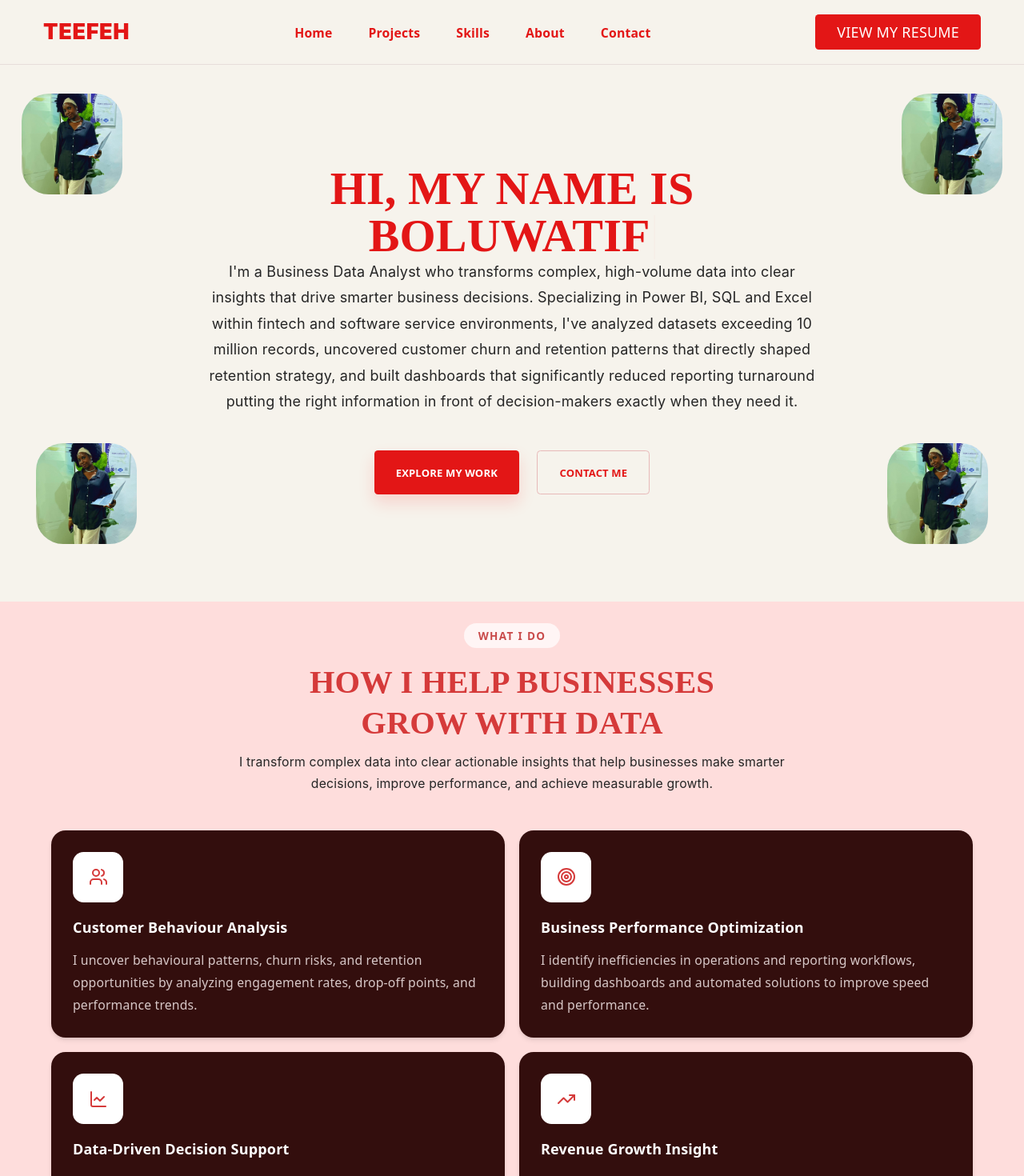
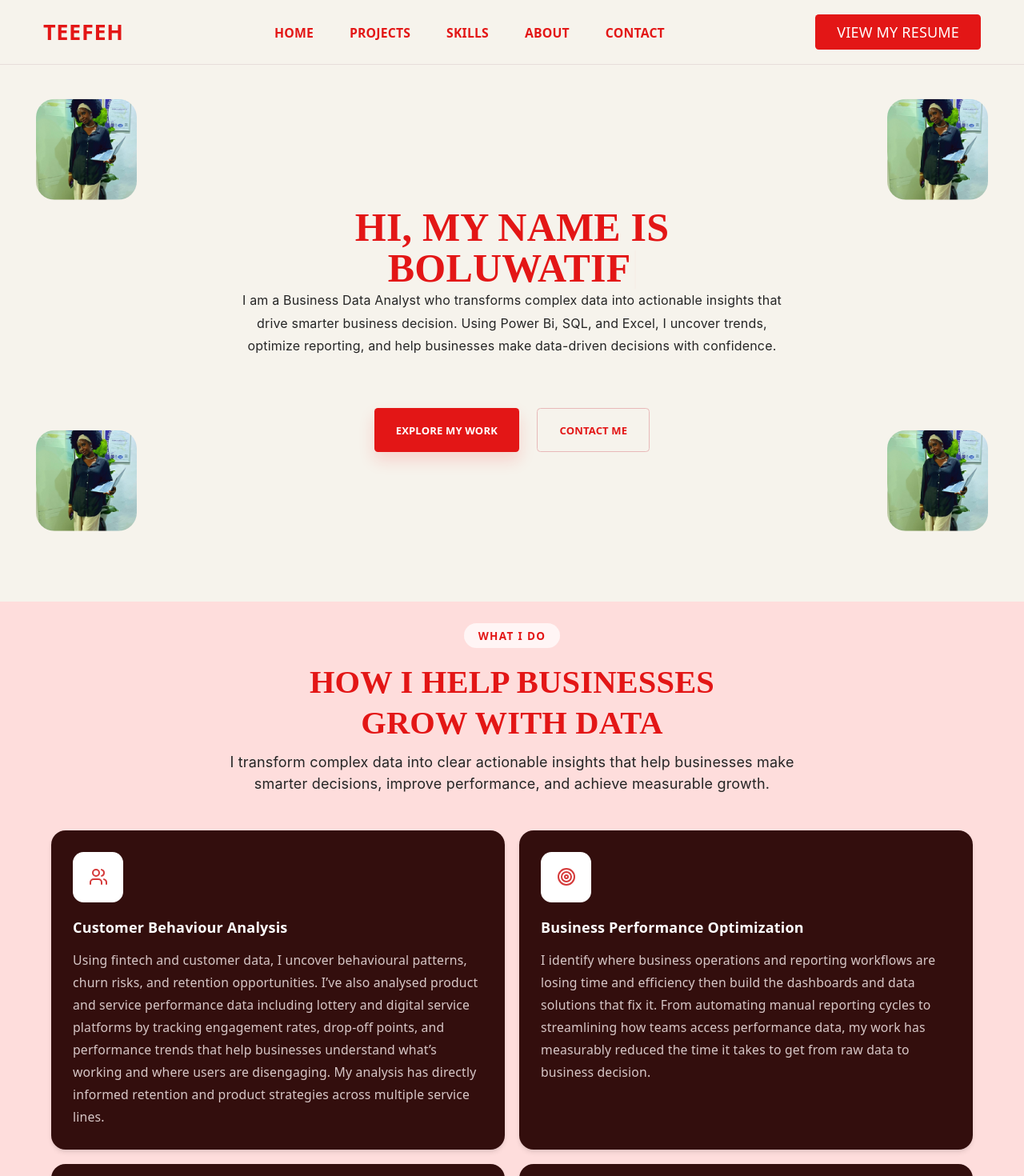
Before and after one commit to marvel164/teefeh-portfolio, a React (Vite) app: page / in a window 1280 px wide. Shown: the top 1470 px of the page at 80% size. Built offline with nearby package versions, Linux system fonts and the light colour scheme.

Commit message:
second commit

```diff
--- a/src/assets/components/Certifications.jsx
+++ b/src/assets/components/Certifications.jsx
@@ -21,7 +21,7 @@ const Certifications = () => {
             variants={fadeInUp}
             className="flex justify-center"
           >
-            <span className="inline-flex items-center px-4 py-1.5 rounded-full bg-white text-[#D52B2B] text-xs font-semibold uppercase tracking-wider shadow-sm">
+            <span className="inline-flex items-center px-4 py-1.5 rounded-full bg-white text-[#E31616] text-xs font-semibold uppercase tracking-wider shadow-sm">
               Credentials
             </span>
           </motion.div>
@@ -35,7 +35,7 @@ const Certifications = () => {
             transition={{ delay: 0.2 }}
             className="text-center mt-6"
           >
-            <span className="font-serif text-[#D52B2B] text-xl md:text-2xl lg:text-4xl font-bold">
+            <span className="font-serif text-[#E31616] text-xl md:text-2xl lg:text-4xl font-bold">
               Certifications
             </span>
             <br />
--- a/src/assets/components/Hero.jsx
+++ b/src/assets/components/Hero.jsx
@@ -3,12 +3,18 @@ import { useState, useEffect } from "react";
 import { motion } from "framer-motion";
 import Profile from "../images/profile.jpg";
 
-const fadeInUp = {
-  hidden: { opacity: 0, y: 40 },
-  visible: { opacity: 1, y: 0, transition: { duration: 0.6 } },
+// Bounce loop definition
+const bounceLoop = {
+  y: [0, -20, 0],
+  transition: {
+    duration: 0.8,
+    repeat: Infinity,
+    repeatType: "loop",
+    ease: "easeInOut",
+  },
 };
 
-// Infinite Typewriter hook with immediate first character
+// Infinite Typewriter hook
 const useTypewriter = (text, speed = 100, pause = 1500) => {
   const [displayed, setDisplayed] = useState(() =>
     text && text.length ? text[0] : "",
@@ -19,7 +25,7 @@ const useTypewriter = (text, speed = 100, pause = 1500) => {
     let i = 0;
     let forward = true;
     let interval;
-    const reducedPause = 300; // shorter pause when the text hits the first char (e.g., 'B')
+    const reducedPause = 300;
 
     const run = () => {
       setIsTyping(true);
@@ -52,7 +58,6 @@ const useTypewriter = (text, speed = 100, pause = 1500) => {
       }, speed);
     };
 
-    // Start from second character if text has at least one char
     i = text && text.length ? 1 : 0;
     if (i > 0) run();
 
@@ -68,60 +73,47 @@ const Hero = () => {
   return (
     <div className="bg-[#F6F3EC]">
       <section className="relative max-w-7xl mx-auto min-h-[85vh] flex items-center justify-center px-6">
-        {/* Floating Images */}
+        {/* Floating Images with bounce only */}
         <motion.img
           src={Profile}
           alt="Profile"
-          className="absolute left-6 top-5 md:top-10 lg:top-10 w-20 h-20 lg:w-28 lg:h-28 md:w-28 md:h-28 object-cover rounded-[34px]"
-          whileHover={{ scale: 1.1, transition: { duration: 0.2 } }}
-          initial="hidden"
-          whileInView="visible"
-          variants={fadeInUp}
-          transition={{ duration: 0.6 }}
-          viewport={{ once: false }}
+          className="absolute left-10 top-20 md:top-10 lg:top-15 w-20 h-20 lg:w-28 lg:h-28 md:w-28 md:h-28 object-cover rounded-[23px]"
+          whileHover={{ scale: 1.1 }}
+          animate={bounceLoop}
         />
         <motion.img
           src={Profile}
           alt="Profile"
-          className="absolute left-10 bottom-3 md:bottom-16 lg:bottom-16 w-20 h-20 lg:w-28 lg:h-28 md:w-28 md:h-28 object-cover rounded-[34px]"
-          whileHover={{ scale: 1.1, transition: { duration: 0.2 } }}
-          initial="hidden"
-          whileInView="visible"
-          variants={fadeInUp}
-          transition={{ duration: 0.6, delay: 0.2 }}
-          viewport={{ once: false }}
+          className="absolute left-10 bottom-20 md:bottom-16 lg:bottom-16 w-20 h-20 lg:w-28 lg:h-28 md:w-28 md:h-28 object-cover rounded-[23px]"
+          whileHover={{ scale: 1.1 }}
+          animate={bounceLoop}
         />
         <motion.img
           src={Profile}
           alt="Profile"
-          className="absolute right-6 top-5 md:top-10 lg:top-10 w-20 h-20 lg:w-28 lg:h-28 md:w-28 md:h-28 object-cover rounded-[34px]"
-          whileHover={{ scale: 1.1, transition: { duration: 0.2 } }}
-          initial="hidden"
-          whileInView="visible"
-          variants={fadeInUp}
-          transition={{ duration: 0.6, delay: 0.4 }}
-          viewport={{ once: false }}
+          className="absolute right-10 top-20 md:top-10 lg:top-15 w-20 h-20 lg:w-28 lg:h-28 md:w-28 md:h-28 object-cover rounded-[23px]"
+          whileHover={{ scale: 1.1 }}
+          animate={bounceLoop}
         />
         <motion.img
           src={Profile}
           alt="Profile"
-          className="absolute right-10 bottom-3 md:bottom-16 lg:bottom-16 w-20 h-20 lg:w-28 lg:h-28 md:w-28 md:h-28 object-cover rounded-[34px]"
-          whileHover={{ scale: 1.1, transition: { duration: 0.2 } }}
-          initial="hidden"
-          whileInView="visible"
-          variants={fadeInUp}
-          transition={{ duration: 0.6, delay: 0.6 }}
-          viewport={{ once: false }}
+          className="absolute right-10 bottom-20 md:bottom-16 lg:bottom-16 w-20 h-20 lg:w-28 lg:h-28 md:w-28 md:h-28 object-cover rounded-[23px]"
+          whileHover={{ scale: 1.1 }}
+          animate={bounceLoop}
         />
 
-        {/* Content */}
+        {/* Content with entrance animation preserved */}
         <div className="max-w-4xl text-center">
           <motion.span
             initial="hidden"
             whileInView="visible"
-            variants={fadeInUp}
+            variants={{
+              hidden: { opacity: 0, y: 40 },
+              visible: { opacity: 1, y: 0, transition: { duration: 0.6 } },
+            }}
             viewport={{ once: false }}
-            className="text-[#E31616] uppercase font-bold leading-[1.02] text-[32px] md:text-[40px] lg:text-[58px] font-['Cormorant_Garamond']"
+            className="text-[#E31616] uppercase font-bold leading-[1.02] text-[25px] md:text-[40px] lg:text-[50px] font-['Cormorant_Garamond']"
           >
             HI, MY NAME IS <br /> {typedName}
             <motion.span
@@ -135,45 +127,51 @@ const Hero = () => {
           <motion.p
             initial="hidden"
             whileInView="visible"
-            variants={fadeInUp}
-            transition={{ delay: 0.2 }}
+            variants={{
+              hidden: { opacity: 0, y: 40 },
+              visible: {
+                opacity: 1,
+                y: 0,
+                transition: { duration: 0.6, delay: 0.2 },
+              },
+            }}
             viewport={{ once: false }}
-            className="mt-8 text-[#252525] hidden md:block lg:block text-[18px] leading-[1.8] max-w-215 mx-auto font-normal font-['Inter']"
+            className="mt-8 text-[#252525] block text-[16px] leading-[1.8] max-w-215 mx-auto font-normal font-['Inter']"
           >
-            I'm a Business Data Analyst who transforms complex, high-volume data
-            into clear <br />
-            insights that drive smarter business decisions. Specializing in
-            Power BI, SQL and Excel <br />
-            within fintech and software service environments, I've analyzed
-            datasets exceeding 10 <br />
-            million records, uncovered customer churn and retention patterns
-            that directly shaped <br />
-            retention strategy, and built dashboards that significantly reduced
-            reporting turnaround <br />
-            putting the right information in front of decision-makers exactly
-            when they need it.
+            I am a Business Data Analyst who transforms complex data into
+            actionable insights that <br />
+            drive smarter business decision. Using Power Bi, SQL, and Excel, I
+            uncover trends, <br />
+            optimize reporting, and help businesses make data-driven decisions
+            with confidence.
           </motion.p>
 
           {/* Buttons */}
           <motion.div
             initial="hidden"
             whileInView="visible"
-            variants={fadeInUp}
-            transition={{ delay: 0.4 }}
+            variants={{
+              hidden: { opacity: 0, y: 40 },
+              visible: {
+                opacity: 1,
+                y: 0,
+                transition: { duration: 0.6, delay: 0.4 },
+              },
+            }}
             viewport={{ once: false }}
-            className="mt-10 flex justify-center gap-5"
+            className="mt-14 flex justify-center gap-5"
           >
             <motion.button
-              whileHover={{ scale: 1.08, transition: { duration: 0.2 } }}
+              whileHover={{ scale: 1.08 }}
               whileTap={{ scale: 0.95 }}
-              className="bg-[#E31616] text-white text-[13px] px-6 py-3 rounded-sm shadow-[0_10px_20px_rgba(255,26,26,0.15)] font-bold transition"
+              className="bg-[#E31616] text-white text-[11px] md:text-[13px] lg:text-[13px] px-6 py-3 rounded-sm shadow-[0_10px_20px_rgba(255,26,26,0.15)] font-bold transition"
             >
               EXPLORE MY WORK
             </motion.button>
             <motion.button
-              whileHover={{ scale: 1.08, transition: { duration: 0.2 } }}
+              whileHover={{ scale: 1.08 }}
               whileTap={{ scale: 0.95 }}
-              className="bg-transparent border border-[#E8B9B9] text-[13px] text-[#E31616] px-6 py-3 rounded-sm font-bold transition"
+              className="bg-transparent border border-[#E8B9B9] text-[11px] md:text-[13px] lg:text-[13px] text-[#E31616] px-6 py-3 rounded-sm font-bold transition"
             >
               CONTACT ME
             </motion.button>
--- a/src/assets/components/Navbar.jsx
+++ b/src/assets/components/Navbar.jsx
@@ -2,6 +2,7 @@
 
 import React, { useState, useEffect } from "react";
 import { motion } from "framer-motion";
+import { Menu } from "lucide-react";
 
 const Navbar = () => {
   const [scrolled, setScrolled] = useState(false);
@@ -53,13 +54,13 @@ const Navbar = () => {
           custom={0}
           variants={fadeDown}
         >
-          <span className="text-[#E31616] font-black text-2xl tracking-wide cursor-pointer font-['Inter']">
+          <span className="text-[#E31616] font-black text-2xl tracking-wide cursor-pointer ">
             TEEFEH
           </span>
         </motion.a>
 
         {/* Nav Links */}
-        <ul className="hidden md:flex items-center gap-10">
+        <ul className="hidden md:flex items-center gap-10 uppercase">
           {navLinks.map((link, i) => (
             <motion.li
               key={link.label}
@@ -73,7 +74,7 @@ const Navbar = () => {
                 className="relative inline-block text-[#E31616] text-sm font-semibold transition"
                 whileHover={{
                   scale: 1.1,
-                  color: "#b91c1c",
+                  color: "#E31616",
                 }}
                 onMouseEnter={(e) => {
                   e.currentTarget.querySelector("span").style.transform =
@@ -107,12 +108,21 @@ const Navbar = () => {
         >
           <motion.a
             href="#contact"
-            whileHover={{ scale: 1.1, backgroundColor: "#b91c1c" }} // 20% increase
+            whileHover={{ scale: 1.1, backgroundColor: "#E31616" }} // 20% increase
             whileTap={{ scale: 0.95 }}
             transition={{ duration: 0.3, ease: "easeInOut" }}
-            className="inline-block bg-[#E31616] text-white px-6 py-2 rounded font-medium"
+            className="hidden md:inline-block lg:inline-block bg-[#E31616] text-white px-6 py-2 rounded font-medium"
           >
             VIEW MY RESUME
+          </motion.a>
+          <motion.a
+            href="#contact"
+            whileHover={{ scale: 1.1, backgroundColor: "#E31616" }} // 20% increase
+            whileTap={{ scale: 0.95 }}
+            transition={{ duration: 0.3, ease: "easeInOut" }}
+            className="inline-block md:hidden lg:hidden bg-[#E31616] text-white px-6 py-2 rounded font-medium"
+          >
+            <Menu size={22} />
           </motion.a>
         </motion.div>
       </nav>
--- a/src/assets/components/Projects.jsx
+++ b/src/assets/components/Projects.jsx
@@ -22,7 +22,7 @@ const Projects = () => {
             variants={fadeInUp}
             className="flex justify-center mb-4"
           >
-            <span className="inline-flex items-center justify-center px-4 py-1.5 rounded-full bg-[#dad9d9] text-[#C94B4B] text-xs font-semibold uppercase tracking-widest">
+            <span className="inline-flex items-center justify-center px-4 py-1.5 rounded-full bg-[#dad9d9] text-[#E31616] text-xs font-semibold uppercase tracking-widest">
               Projects
             </span>
           </motion.div>
@@ -35,7 +35,7 @@ const Projects = () => {
             variants={fadeInUp}
             className="text-center mb-10"
           >
-            <span className="font-serif text-xl md:text-2xl lg:text-4xl font-bold uppercase text-[#D52B2B]">
+            <span className="font-serif text-xl md:text-2xl lg:text-4xl font-bold uppercase text-[#E31616]">
               Project Showcase
             </span>
             <br />
--- a/src/assets/components/ServiceCard.jsx
+++ b/src/assets/components/ServiceCard.jsx
@@ -20,7 +20,7 @@ const ServiceCard = () => {
           variants={fadeInUp}
           className="flex justify-center mb-4"
         >
-          <span className="inline-flex items-center justify-center px-4 py-1.5 rounded-full bg-[#FFF5F5] text-[#C94B4B] text-xs font-semibold uppercase tracking-widest">
+          <span className="inline-flex items-center justify-center px-4 py-1.5 rounded-full bg-[#FFF5F5] text-[#E31616] text-xs font-semibold uppercase tracking-widest">
             What I Do
           </span>
         </motion.div>
@@ -33,7 +33,7 @@ const ServiceCard = () => {
           variants={fadeInUp}
           className="flex justify-center"
         >
-          <span className="text-center text-[#D53A3A] font-bold text-xl md:text-2xl lg:text-4xl leading-tight uppercase font-['Cormorant_Garamond']">
+          <span className="text-center text-[#E31616] font-bold text-xl md:text-2xl lg:text-4xl leading-tight uppercase font-['Cormorant_Garamond']">
             How I Help Businesses <br /> Grow with Data
           </span>
         </motion.div>
@@ -46,10 +46,11 @@ const ServiceCard = () => {
           variants={fadeInUp}
           className="flex justify-center"
         >
-          <span className="max-w-2xl mx-auto mt-2 text-center text-[#252525] text-sm leading-6 font-['Inter']">
+          <span className="max-w-2xl mx-auto mt-2 text-center text-[#252525] text-[15px] md:text-[18px] lg:text-[18px] leading-6 font-['Inter']">
             I transform complex data into clear actionable insights that help
-            businesses make smarter decisions, improve performance, and achieve
-            measurable growth.
+            businesses make <br />
+            smarter decisions, improve performance, and achieve measurable
+            growth.
           </span>
         </motion.div>
 
@@ -59,23 +60,23 @@ const ServiceCard = () => {
             {
               icon: <Users size={24} className="text-[#D53A3A]" />,
               title: "Customer Behaviour Analysis",
-              text: "I uncover behavioural patterns, churn risks, and retention opportunities by analyzing engagement rates, drop-off points, and performance trends."
+              text: "Using fintech and customer data, I uncover behavioural patterns, churn risks, and retention opportunities. I’ve also analysed product and service performance data including lottery and digital service platforms by tracking engagement rates, drop-off points, and performance trends that help businesses understand what’s working and where users are disengaging. My analysis has directly informed retention and product strategies across multiple service lines.",
             },
             {
               icon: <Target size={24} className="text-[#D53A3A]" />,
               title: "Business Performance Optimization",
-              text: "I identify inefficiencies in operations and reporting workflows, building dashboards and automated solutions to improve speed and performance."
+              text: "I identify where business operations and reporting workflows are losing time and efficiency then build the dashboards and data solutions that fix it. From automating manual reporting cycles to streamlining how teams access performance data, my work has measurably reduced the time it takes to get from raw data to business decision.",
             },
             {
               icon: <LineChart size={24} className="text-[#D53A3A]" />,
               title: "Data-Driven Decision Support",
-              text: "I connect complex data to executive decision-making through Power BI dashboards and SQL-driven reporting."
+              text: "I connect complex data to executive decision-making by delivering Power BI dashboards and SQL-driven reports that put the right insight in front of the right people, exactly when they need it. Because in fast-moving business environments, timing and clarity are just as important as the data itself.",
             },
             {
               icon: <TrendingUp size={24} className="text-[#D53A3A]" />,
               title: "Revenue Growth Insight",
-              text: "I analyze sales and transactional data to uncover growth opportunities, highlight high-performing streams, and support pricing strategies."
-            }
+              text: "I analyze sales and transactional data to surface growth opportunities. Identifying high-performing revenue streams, flagging underperforming areas, and helping organizations optimize pricing and commercial strategy with confidence.",
+            },
           ].map((card, i) => (
             <motion.div
               key={i}
```
Also changed, not shown: src/assets/components/BeyondTheTools.jsx (+11 -10 lines), src/assets/components/ContactSection.jsx (+42 -7 lines), src/assets/components/Expertise.jsx (+16 -13 lines), src/assets/components/Skills.jsx (+10 -10 lines).
